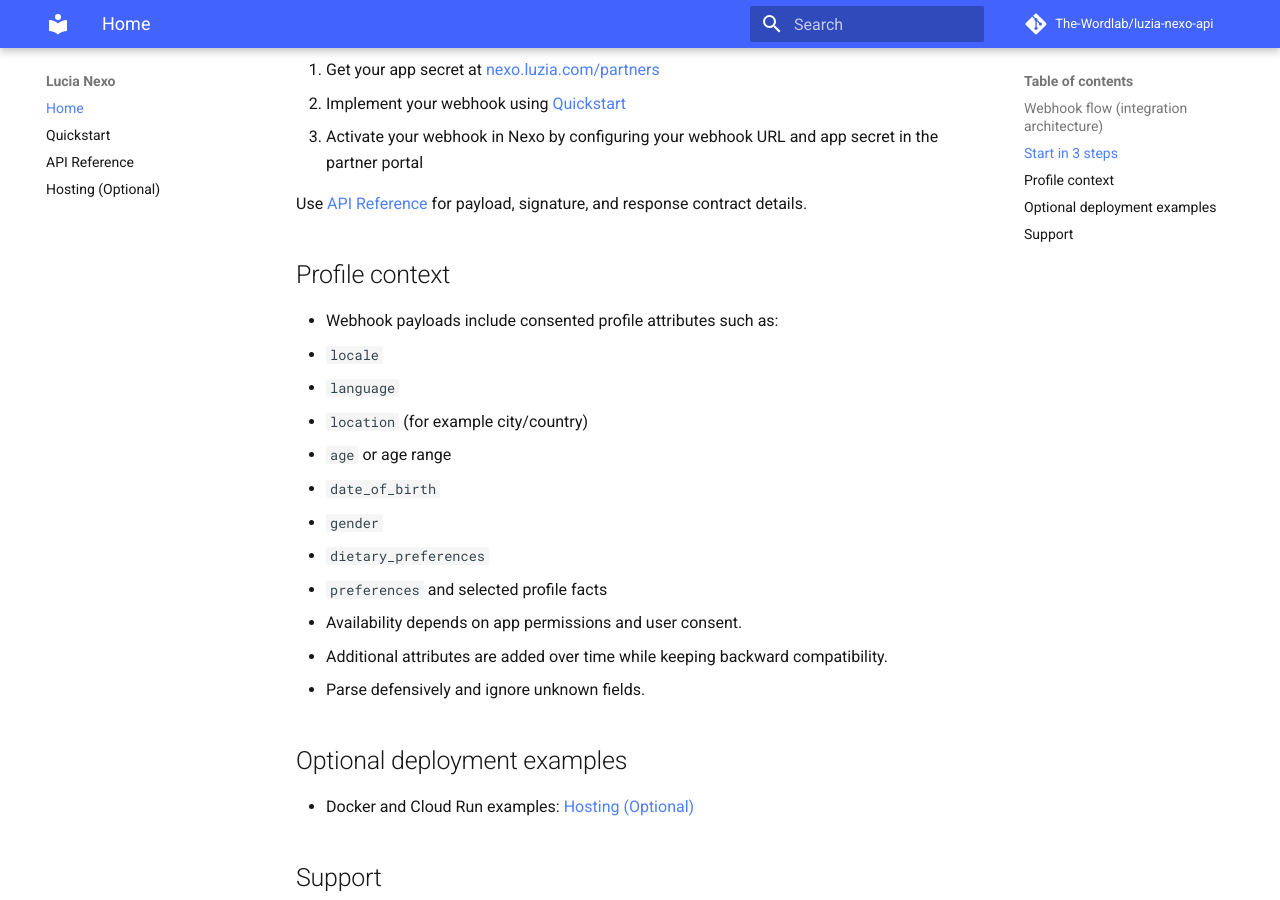
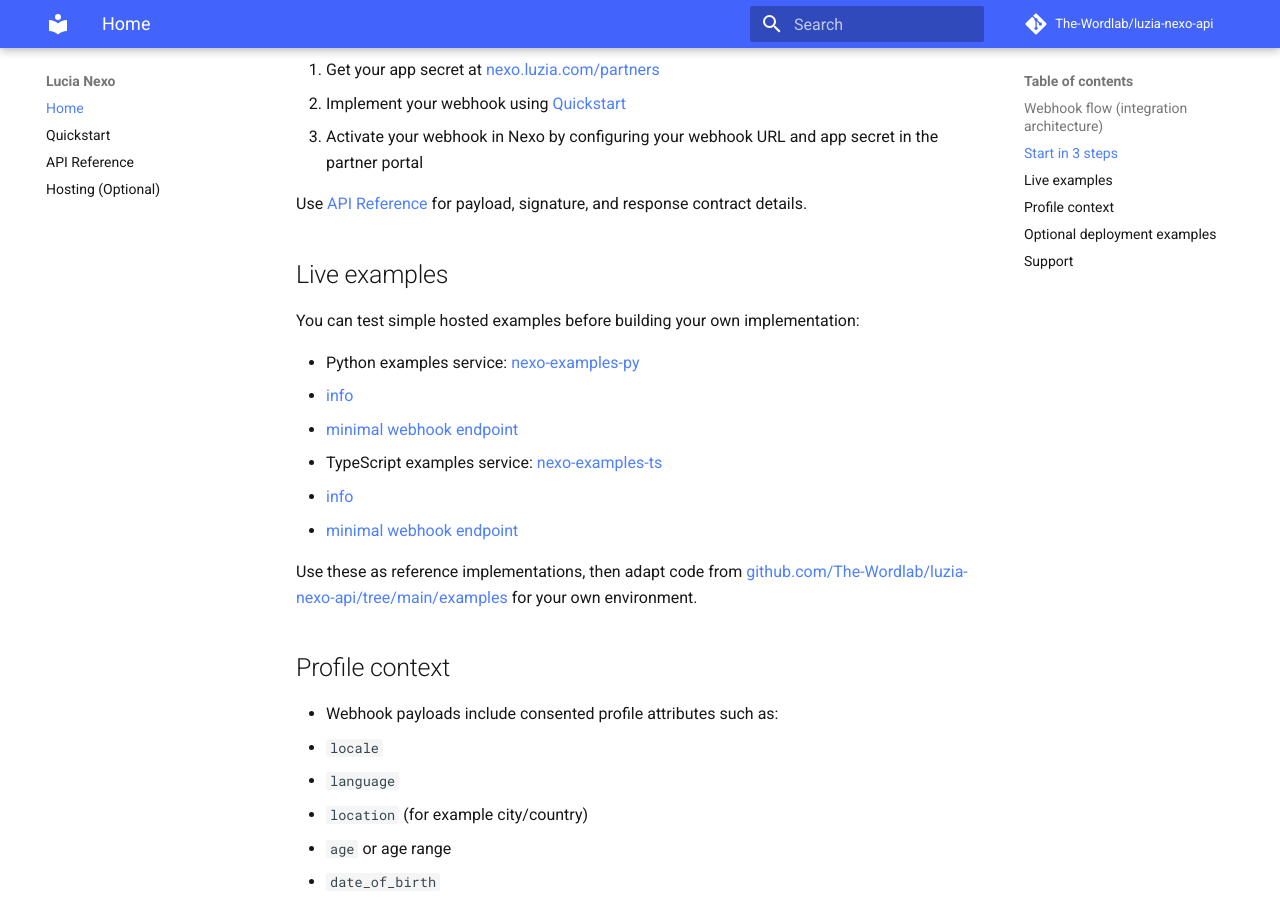
Before and after one commit to The-Wordlab/luzia-nexo-api, an MkDocs documentation site: the page built from docs/index.md, in a window 1280 px wide and 900 px high, scrolled down 860 px. Built offline with MkDocs 1.6.1 and Material for MkDocs 9.7.7, drawn with Linux system fonts in a browser that asks for light colours; comment, search, counter and statistics services are not loaded.

Commit message:
docs: add partner-facing links to live hosted examples

```diff
--- a/docs/index.md
+++ b/docs/index.md
@@ -39,6 +39,19 @@
 
 Use [API Reference](partner-api-reference.md) for payload, signature, and response contract details.
 
+## Live examples
+
+You can test simple hosted examples before building your own implementation:
+
+- Python examples service: [nexo-examples-py](https://nexo-examples-py-v3me5awkta-ew.a.run.app/)
+  - [info](https://nexo-examples-py-v3me5awkta-ew.a.run.app/info)
+  - [minimal webhook endpoint](https://nexo-examples-py-v3me5awkta-ew.a.run.app/webhook/minimal)
+- TypeScript examples service: [nexo-examples-ts](https://nexo-examples-ts-v3me5awkta-ew.a.run.app/)
+  - [info](https://nexo-examples-ts-v3me5awkta-ew.a.run.app/info)
+  - [minimal webhook endpoint](https://nexo-examples-ts-v3me5awkta-ew.a.run.app/webhook/minimal)
+
+Use these as reference implementations, then adapt code from [github.com/The-Wordlab/luzia-nexo-api/tree/main/examples](https://github.com/The-Wordlab/luzia-nexo-api/tree/main/examples) for your own environment.
+
 ## Profile context
 
 - Webhook payloads include consented profile attributes such as:
```
